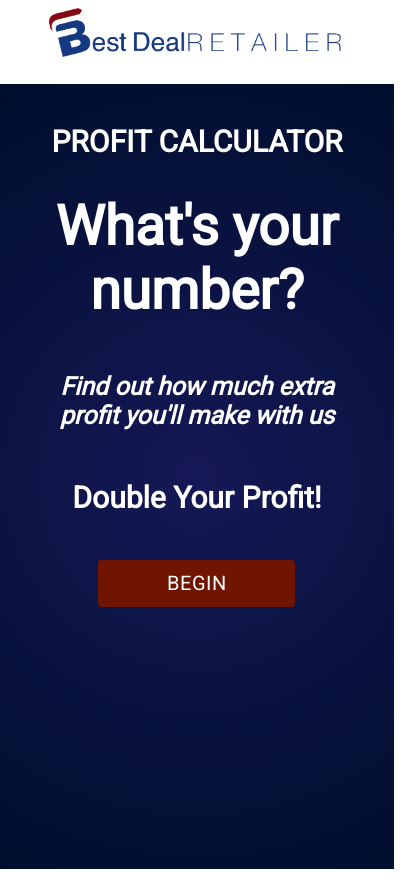
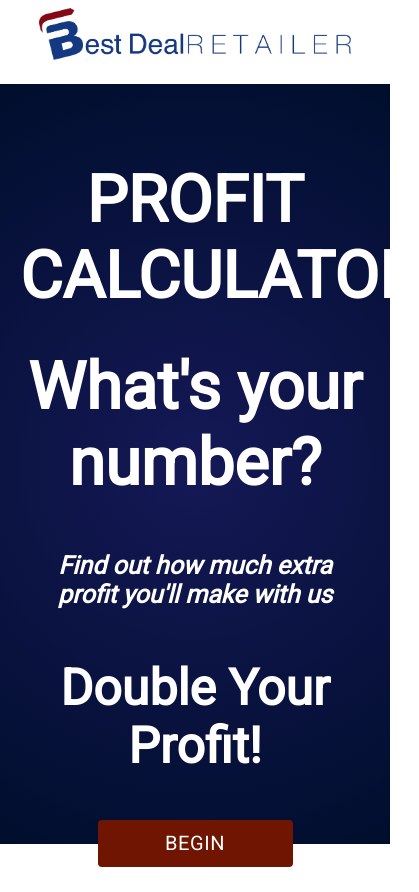
Before and after one commit to davidnielsen215/profit-calculator4, a React (Create React App) app: page / in a window 390 px wide. Shown: the whole page, 419 px wide, since content can reach past the window. Before the commit the page ends 869 px from the top, so only its background shows below. Built offline with nearby package versions, Linux system fonts and the light colour scheme.

Commit message:
fixed broken styling

```diff
--- a/src/LandingPage.css
+++ b/src/LandingPage.css
@@ -5,7 +5,6 @@
 
 .maincont{
     display: flex;
-
 }
 .background{
     height: 109vh;
@@ -109,8 +108,6 @@
 
   .filler {
     background: green;
-    /* align-items: center; */
-    /* background-repeat: no-repeat; */
     background-size: cover;
     position: center;
     height: 100%;
@@ -119,18 +116,24 @@
   }
 
 /* Ipad  */
-@media (max-width: 1100px){
+@media only screen and (max-width: 800px){
 
     .maincont{
         display: inline-block;
     }
     .title{
         font-size: 65px;
-        padding: 20px;
-        padding-top: 10%;
+    padding: 20px;
+    padding-top: 20%;
+    font-family: 'Roboto', sans-serif;
+    }
+
+    .background{
+        height: 100vh;
+        background: radial-gradient(circle, rgba(21,24,86,1) 0%, rgba(0,14,45,1) 100%);
     }
     .question{
-        font-size: 55px;
+        font-size: 65px;
         padding: 20px;
         padding-top: 15px;
     }
@@ -140,7 +143,7 @@
     }
 
     .statement2{
-        font-size: 30px;
+        font-size: 50px;
         padding: 20px;
     }
 
@@ -157,8 +160,9 @@
         height: 145vh;
     }
     .card{
+        margin-top: 30;
         min-width: 75%;
-        min-height: 30%;
+        min-height: 80%;
         display: inline-block;
         box-shadow: 6px 6px;
     }
@@ -171,13 +175,13 @@
         margin-top: 0px;
         color: white;
         /* background: radial-gradient(circle, rgba(31,192,255,1) 0%, rgba(0,80,255,1) 100%); */
-        height: 15vh;
+        height: 10vh;
         width: 100vw;
     }
 
     .entirelogo{
         display: inline-block;
-        width: 40%;
+        width: 80%;
         background-color: none;
         /* height: 15%; */
     }
@@ -189,20 +193,44 @@
     }
 }
 
-@media (max-width: 500px){
+@media only screen
+and (max-device-width : 500px){
 
+    .background{
+        height: 100vh;
+    }
     .maincont{
         display: grid;
     }
     .title{
-        font-size: 30px;
+        font-size: 4vh;
+        padding: 2vh;
+        padding-top: 25%;
+        font-family: 'Roboto', sans-serif;
+    }
+    .question{
+        font-size: 3vh;
+        padding: 3vh;
+        font-family: 'Roboto', sans-serif;
+    }
+
+    .statement{
+        font-size: 3vh;
         padding: 20px;
-        padding-top: 10%;
+        font-family: 'Roboto', sans-serif;
+    }
+
+    .statement2{
+        font-size: 3vh;
+        padding: 40px;
+        font-family: 'Roboto', sans-serif;
     }
     .card{
-        min-width: 95%;
+        margin-top: 7vh;
+        min-height: 25vh;
+        max-width: 80vw;
+        min-width: 75vw;
         display: inline-block;
-        box-shadow: 6px 6px;
     }
 
     .logo{
@@ -210,10 +238,15 @@
     }
 
     .entirelogo{
-        display: inline-block;
-        width: 75%;
-        background-color: none;
-        /* height: 15%; */
+        width: 65%;
+        background-color: rgb(255, 255, 255);
+        border-radius: 5px;
+        padding: 4px;
+        margin-top: 1%;
+        margin-bottom: 1%;
+        display: 'inline-block';
+        justify-content: 'space-evenly';
+        align-items: 'center'
     }
 
     .lastlogo{
@@ -221,14 +254,14 @@
     }
 
     .lastbackground{
-        height: 100%;
+        height: 100vh;
     }
 
     .container{
         margin-top: 0px;
         color: white;
         background: radial-gradient(circle, rgba(21,24,86,1) 0%, rgba(0,14,45,1) 100%);
-        height: 93vh;
+        height: 92vh;
         width: 101vw;
         margin: none;
     }
@@ -236,7 +269,6 @@
     .container1{
         margin-top: 0px;
         color: white;
-        /* background: radial-gradient(circle, rgba(31,192,255,1) 0%, rgba(0,80,255,1) 100%); */
         height: 10vh;
         width: 100vw;
     }
--- a/src/components/AnnualSales.js
+++ b/src/components/AnnualSales.js
@@ -109,7 +109,7 @@ export class AnnualSales extends Component {
                                 <ProgressBar percentage={this.state.percentage} />
                                     <br/>
                                     <br/>
-                                <div style={{background: 'linear-gradient(90deg, rgba(0,73,176,1) 0%, rgba(0,19,119,1) 100%)', borderRadius: '5px', height: '4vh'}}>
+                                <div style={{background: 'linear-gradient(90deg, rgba(0,73,176,1) 0%, rgba(0,19,119,1) 100%)', borderRadius: '5px', height: '10%'}}>
                                     <h3 style={{ color: 'white', padding: '4px'}}>Select Range for store's annual sales</h3>
                                 </div>
                                     <br/>
--- a/src/components/Calculation.js
+++ b/src/components/Calculation.js
@@ -133,7 +133,7 @@ class Calculation extends Component {
                         )}
                         </Spring>
                         <br/>
-                        <div style={{background: 'linear-gradient(90deg, rgba(0,73,176,1) 0%, rgba(0,19,119,1) 100%)', borderRadius: '5px', height: '4vh'}}>
+                        <div style={{background: 'linear-gradient(90deg, rgba(0,73,176,1) 0%, rgba(0,19,119,1) 100%)', borderRadius: '5px', height: '10%'}}>
                             <h3 style={{ color: 'white', padding: '4px'}}>Enter email to be sent results</h3>
                         </div>
                         <div style={{display: `${this.state.errorMsg}`}}>
--- a/src/components/LastYear.js
+++ b/src/components/LastYear.js
@@ -94,7 +94,7 @@ export default class LastYear extends Component {
                                 <ProgressBar percentage={this.state.percentage} />
                                     <br/>
                                     <br/>
-                                <div style={{background: 'linear-gradient(90deg, rgba(0,73,176,1) 0%, rgba(0,19,119,1) 100%)', borderRadius: '5px', height: '4vh'}}>
+                                <div style={{background: 'linear-gradient(90deg, rgba(0,73,176,1) 0%, rgba(0,19,119,1) 100%)', borderRadius: '5px', height: '10%'}}>
                                     <h3 style={{ color: 'white', padding: '4px'}}>What (%) of your sales were last year’s product?</h3>
                                 </div>
                                     <br/>
--- a/src/components/NetProfit.js
+++ b/src/components/NetProfit.js
@@ -94,7 +94,7 @@ export default class NetProfit extends Component {
                                 <ProgressBar percentage={this.state.percentage} />
                                     <br/>
                                     <br/>
-                                <div style={{background: 'linear-gradient(90deg, rgba(0,73,176,1) 0%, rgba(0,19,119,1) 100%)', borderRadius: '5px', height: '4vh'}}>
+                                <div style={{background: 'linear-gradient(90deg, rgba(0,73,176,1) 0%, rgba(0,19,119,1) 100%)', borderRadius: '5px', height: '10%'}}>
                                     <h3 style={{ color: 'white', padding: '4px'}}>What was your net profit (%) from previous year?</h3>
                                 </div>
                                     <br/>
--- a/src/components/StoreType.js
+++ b/src/components/StoreType.js
@@ -64,7 +64,7 @@ export default class StoreType extends Component {
                                         <ProgressBar percentage={this.state.percentage} />
                                         <br/>
                                         <br/>
-                                        <div style={{background: 'linear-gradient(90deg, rgba(0,73,176,1) 0%, rgba(0,19,119,1) 100%)', borderRadius: '5px', height: '4vh'}}>
+                                        <div style={{background: 'linear-gradient(90deg, rgba(0,73,176,1) 0%, rgba(0,19,119,1) 100%)', borderRadius: '5px', height: '10%'}}>
                                         <h3 style={{ color: 'white', padding: '4px'}}>What Type of Retail Store do you have?</h3>
                                         </div>
                                         <br/>
```
